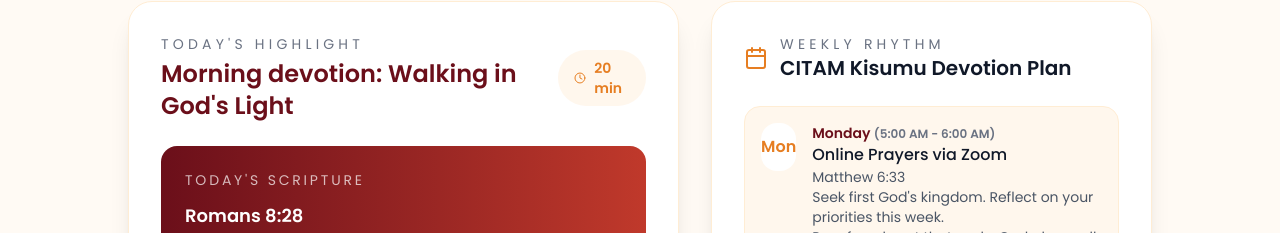
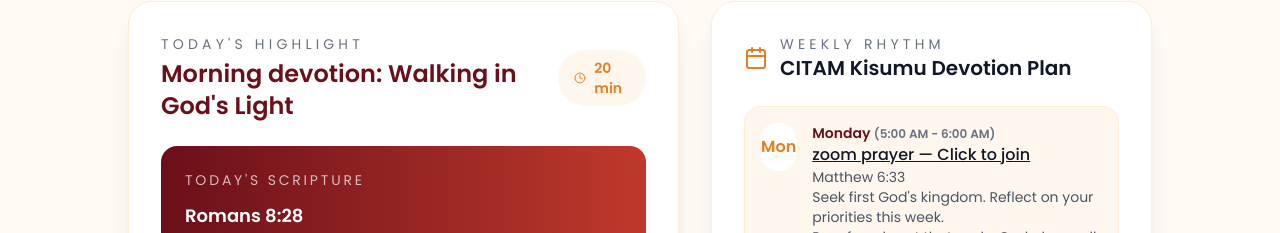
Before and after one commit to Madebas/CitamKisumu, a Next.js app: page / in a window 1280 px wide. Shown: the part 6498-6731 px from the top of the page. Built offline with nearby package versions, Linux system fonts and the light colour scheme.

Commit message:
modifications

```diff
--- a/components/Home/DailyDevotion/DailyDevotion.tsx
+++ b/components/Home/DailyDevotion/DailyDevotion.tsx
@@ -244,7 +244,14 @@
                 </div>
                 <div>
                   <p className="text-sm font-semibold text-[#6b0f1a]">Monday <span className="text-xs text-gray-500">(5:00 AM - 6:00 AM)</span></p>
-                  <p className="text-base font-medium text-gray-900">Online Prayers via Zoom</p>
+                  <a
+                    href="https://citam-org.zoom.us/j/83886950256?pwd=VkZyN2VZWHZheWlITWhyNUF1Y2dSdz09"
+                    target="_blank"
+                    rel="noopener noreferrer"
+                    className="text-base font-medium text-gray-900 underline"
+                  >
+                    zoom prayer — Click to join
+                  </a>
                   <p className="text-sm text-gray-600">{weekly.monday.reference}</p>
                   <p className="text-sm text-gray-600">{weekly.monday.reflection}</p>
                   <p className="text-sm text-gray-600">{weekly.monday.prayer}</p>
```
